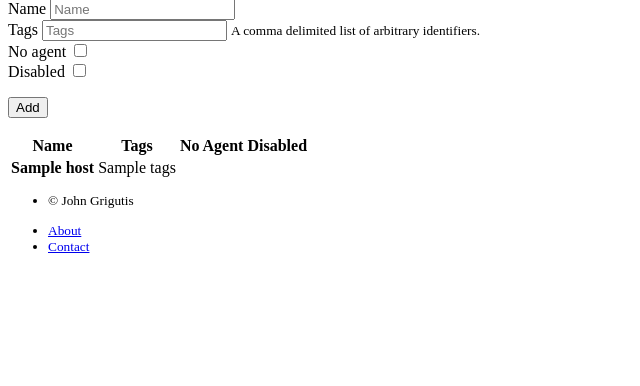
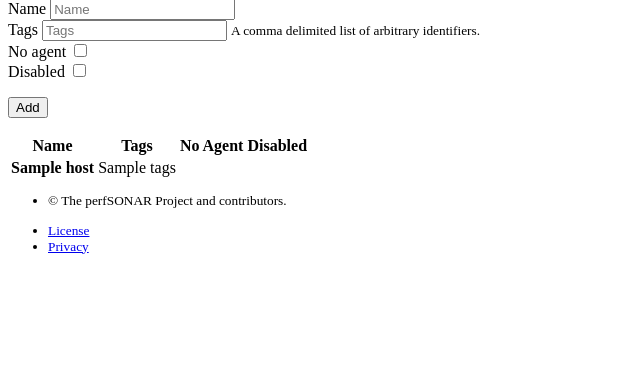
Before and after one commit to perfsonar/psconfig-web, a Flask app: template psconfig_web/templates/psconfig/hosts.html in a window 1280 px wide. Shown: the part 248-634 px from the top of the page, without its empty margins (0-640 px from the left). Run offline with Flask 2, Linux system fonts and the light colour scheme; tables that the repository leaves empty hold one stand-in row (values such as "Sample post"); the template is opened without the code that fills it: values that come from a table or form of the project are taken from there, most other values are stand-ins (such as "Sample title", 1, 10 or a date in 2020); parts of the project's set-up code (start-up, migrations or seed data) failed here and were passed over.

Commit message:
More appropriate footer.

```diff
--- a/psconfig_web/templates/footer.html
+++ b/psconfig_web/templates/footer.html
@@ -1,14 +1,14 @@
 <footer>
   <small>
   <ul class="company">
-    <li>© John Grigutis</li>
+    <li>© The perfSONAR Project and contributors.</li>
   </ul>
 
     <ul class="footer-nav">
 
-      <li><a href="{{ url_for('public.about') }}">About</a></li>
+      <li><a href="https://www.perfsonar.net/about_license.html">License</a></li>
 
-      <li><a href="mailto:grigutis@globalnoc.iu.edu">Contact</a></li>
+      <li><a href="https://www.perfsonar.net/about_privacy.html">Privacy</a></li>
     </ul>
   </small>
 </footer>
```
